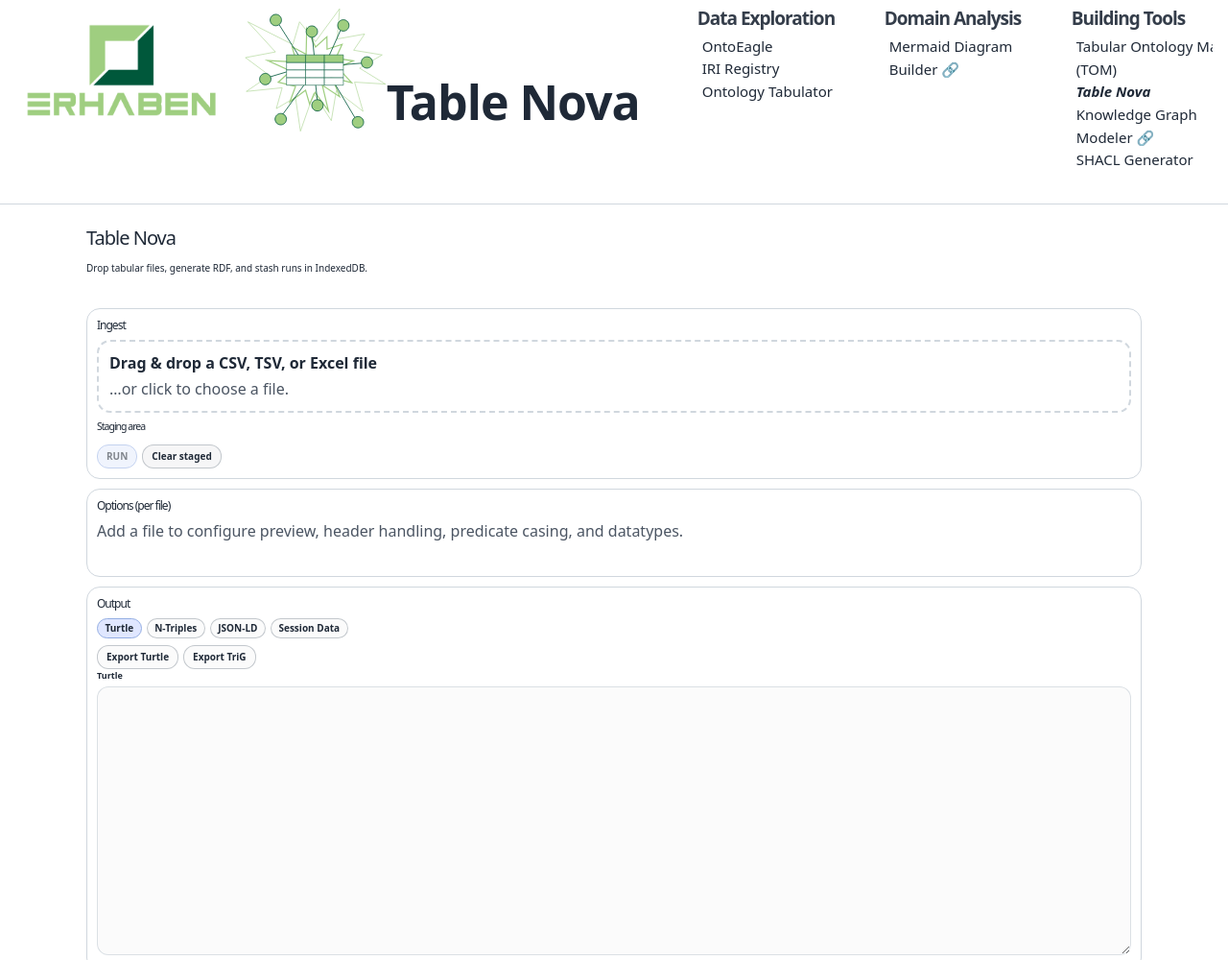
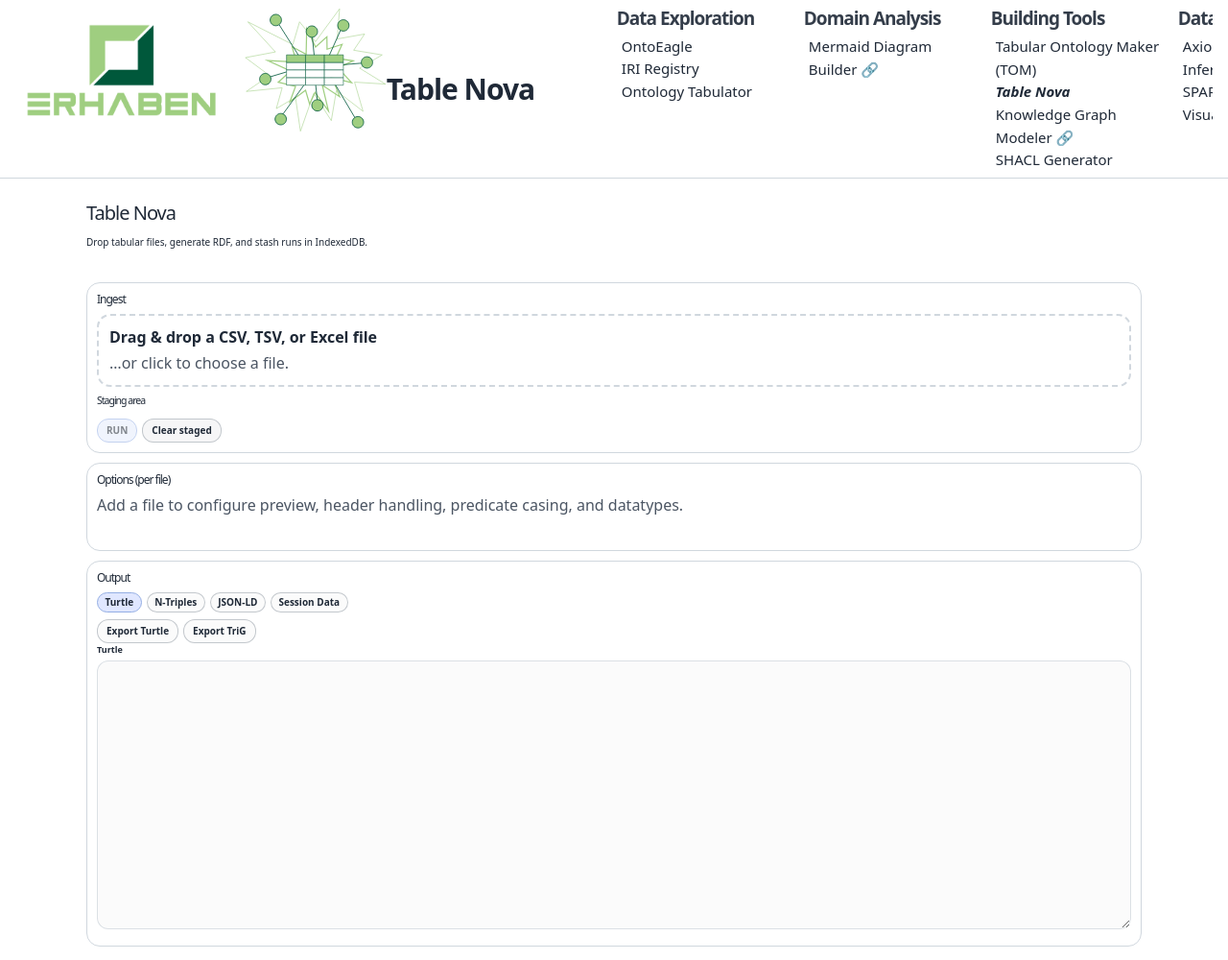
Before and after one commit to jonathanvajda/table-nova, a website with bundled scripts: page docs/index.html in a window 1280 px wide. Shown: the top 1000 px of the page at 96% size. Built offline with nearby package versions, Linux system fonts and the light colour scheme.

Commit message:
RESIZE TITLE

```diff
--- a/docs/styles/site-header.css
+++ b/docs/styles/site-header.css
@@ -46,7 +46,7 @@
 /* Next: tool logo */
 .sitehdr-tool {
   flex: 0 0 auto;
-  min-width: 130px;
+  width: 378px;
   display: inline-flex;
 
   align-items: flex-start;
@@ -67,9 +67,9 @@
   height: 130px;   /* match main logo height */
   width: auto;
 
-  font-size: 5rem;
+  font-size: 3rem;
   font-weight: 650;
-  padding-right: 5rem;
+  padding-right: 4rem;
 
   color: var(--ont-text, #111);
 }
```
